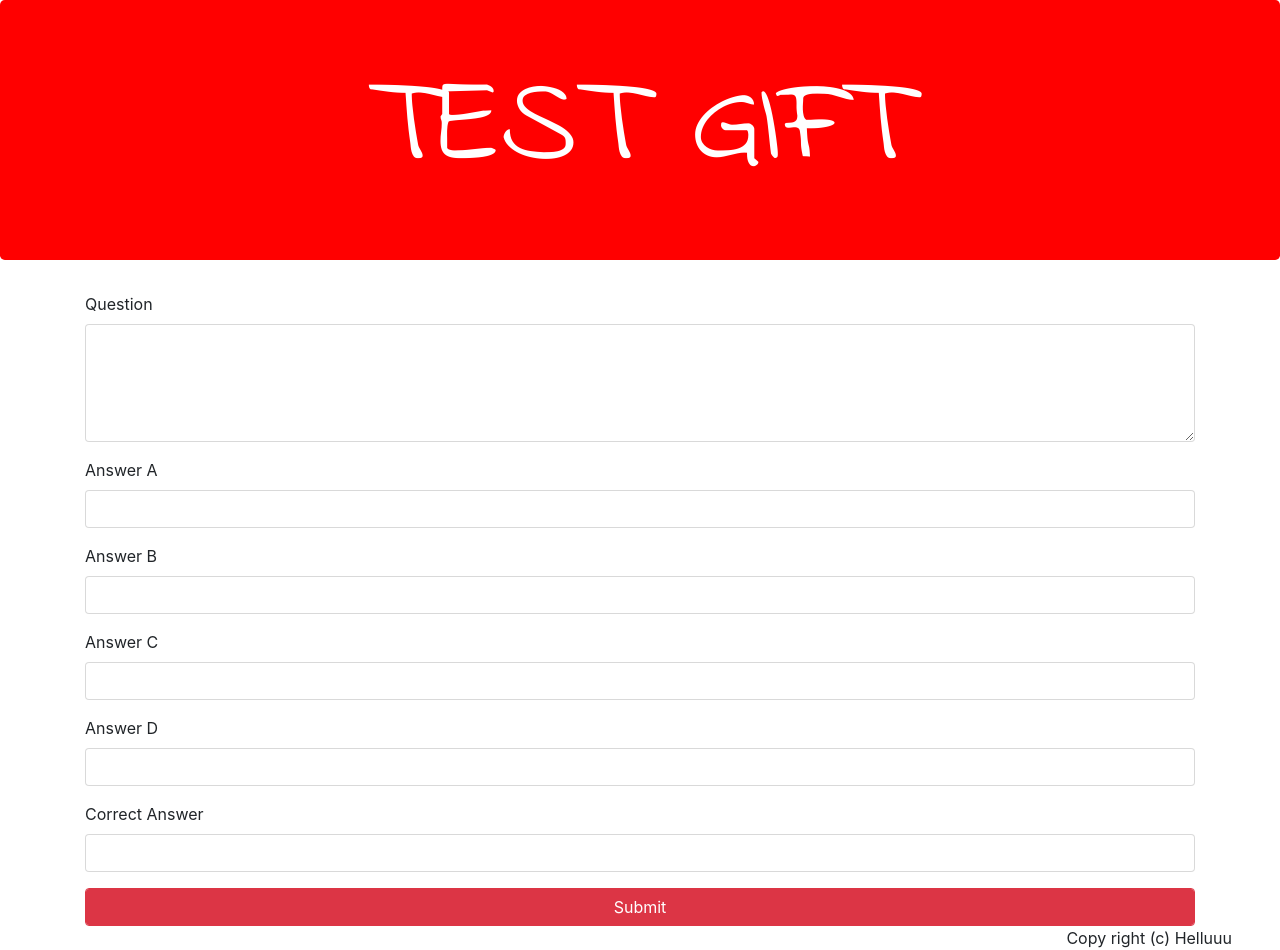
After one commit to dieforice/freegifts, a Flask app: template templates/edit_mp.html in a window 1280 px wide. The commit adds this page. Run offline with Flask 2, Linux system fonts and the light colour scheme; the template is opened without the code that fills it, so the values that code supplies are empty; parts of the project's set-up code (start-up, migrations or seed data) failed here and were passed over; some libraries are stand-ins or nearby versions.

Commit message:
no message

```diff
--- a/app.py
+++ b/app.py
@@ -66,6 +66,21 @@ def login():
     else:
         return abort(403)
 
-
+@app.route('/edit_question/<question_id>', methods = ["GET","POST"])
+def edit_question(question_id):
+    question_edit= Question.objects().with_id(question_id)
+    if request.method == "GET":
+        if question_edit is not None:
+            return render_template('edit_mp.html', question_edit = question_edit)
+    elif request.method =="POST":
+        form = request.form
+        question = form["question"]
+        answerA = form["answerA"]
+        answerB = form["answerB"]
+        answerC = form["answerC"]
+        answerD = form["answerD"]
+        correct_answer = form["correct_answer"]
+        question_edit.update(set__question = question, set__answerA= answerA, set__answerB =answerB, set__answerC = answerC, set__answerD= answerD, set__correct_answer = correct_answer)
+        return redirect('/admin')
 if __name__ == '__main__':
   app.run(debug=True)
--- a/templates/admin.html
+++ b/templates/admin.html
@@ -27,7 +27,7 @@
         <td>{{ quest.answerD }}</td>
         <td>{{ quest.correct_answer }}</td>
         <td>
-            <a href="">
+            <a href="/edit_question/{{quest.id}}">
               <i class="fa fa-pencil" aria-hidden="true"></i>
             </a>
         </td>
--- a/templates/edit.html
+++ /dev/null
@@ -1,6 +0,0 @@
-{% extends "base.html" %}
-
-{% block page_content %}
-
-
-{% endblock %}
--- /dev/null
+++ b/templates/edit_mp.html
@@ -0,0 +1,34 @@
+{% extends "base.html" %}
+
+{% block page_content %}
+<div class="container">
+  <form class="" action="/edit_question/{{question_edit.id}}"  enctype="multipart/form-data" method="post">
+    <div class="form-group">
+      <label for="" class= "d-block">Question</label>
+      <textarea name="question" rows="5" cols="60" class = "form-control">{{question_edit.question}}</textarea>
+    </div>
+    <div class="form-group">
+      <label for="" class= "d-block">Answer A</label>
+      <input type="text" name="answerA" value="{{question_edit.answerA}}" class = "form-control">
+    </div>
+    <div class="form-group">
+      <label for="" class= "d-block">Answer B</label>
+      <input type="text" name="answerB" value="{{question_edit.answerB}}" class = "form-control">
+    </div>
+    <div class="form-group">
+      <label for="" class= "d-block">Answer C</label>
+      <input type="text" name="answerC" value="{{question_edit.answerC}}" class = "form-control">
+    </div>
+    <div class="form-group">
+      <label for="" class= "d-block">Answer D</label>
+      <input type="text" name="answerD" value="{{question_edit.answerD}}" class = "form-control">
+    </div>
+    <div class="form-group">
+      <label for="" class= "d-block">Correct Answer</label>
+      <input type="text" name="correct_answer" value="{{question_edit.correct_answer}}" class = "form-control">
+    </div>
+    <button type="submit" class = "form-control btn btn-danger" name="button">Submit</button>
+  </form>
+</div>
+
+{% endblock %}
```
